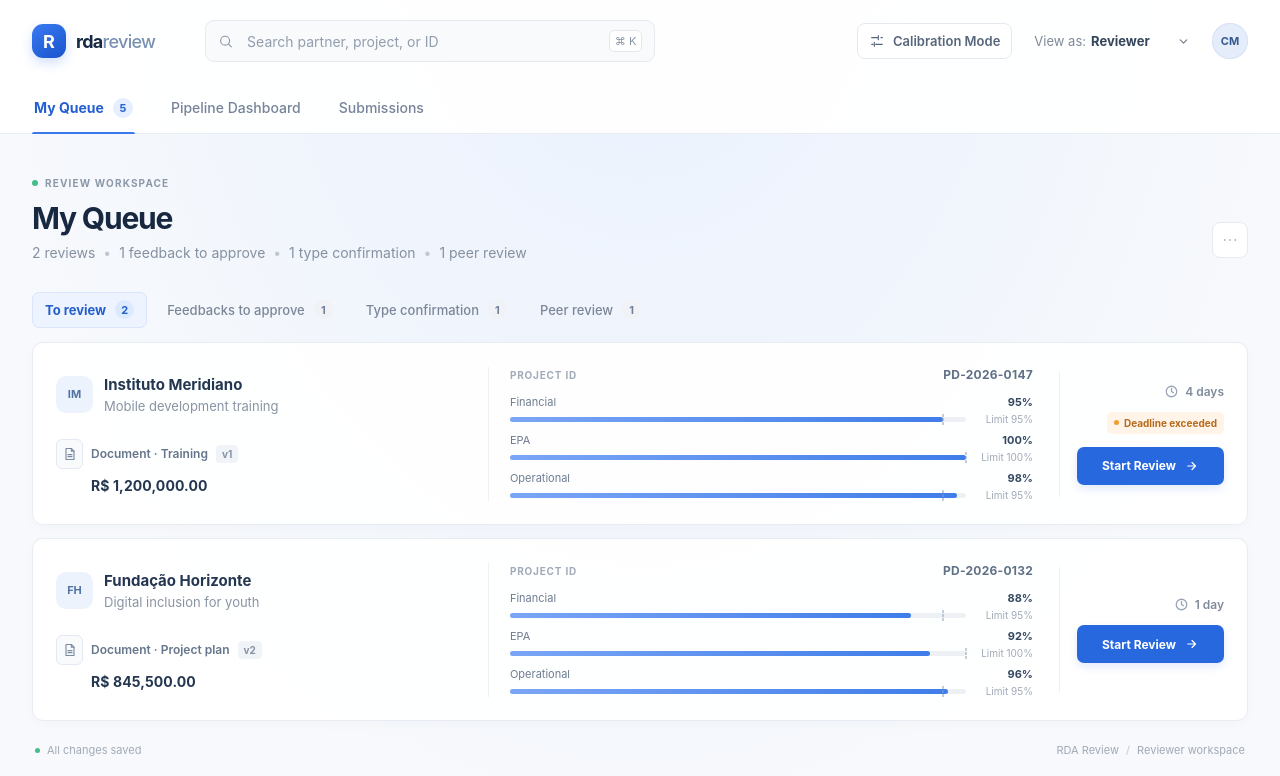
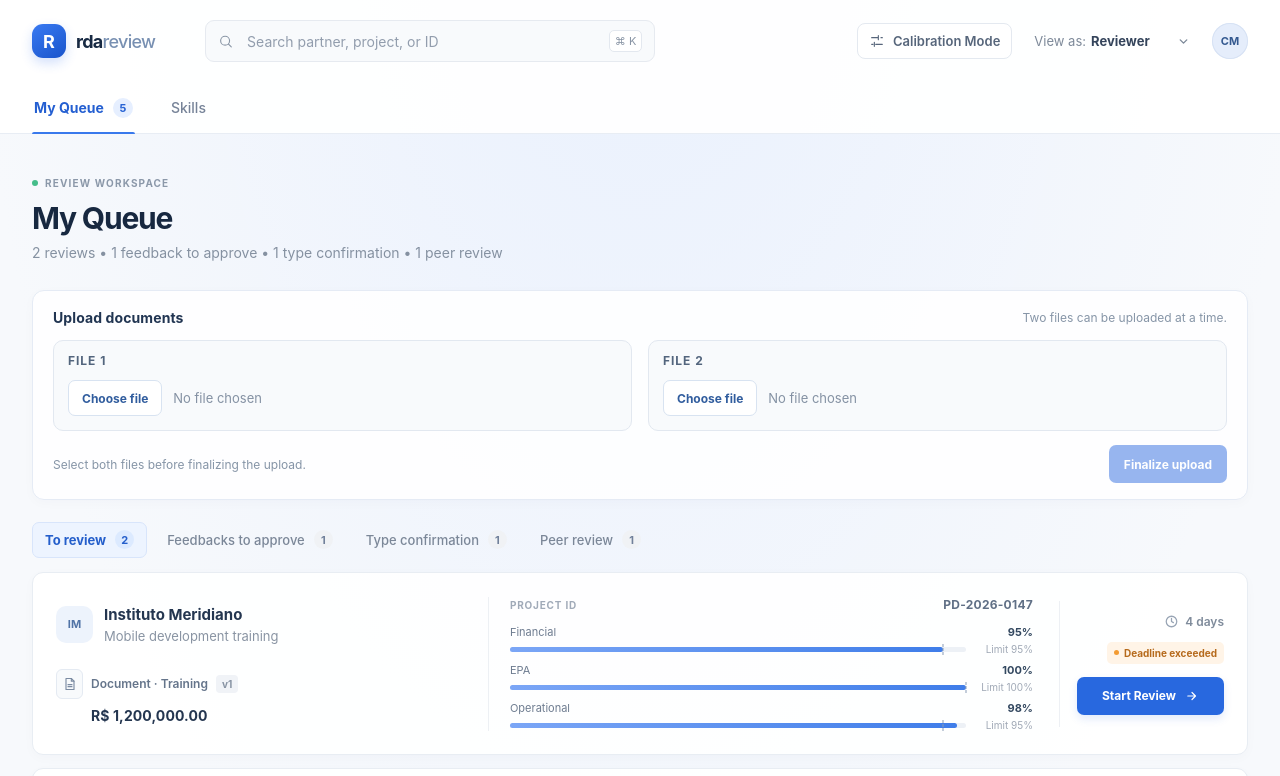
Before and after one commit to lucasvieira-ia/frontend_rda_poc, an Angular app: page / in a window 1280 px wide. Shown: the top 776 px of the page. Built offline with nearby package versions, Linux system fonts and the light colour scheme.

Commit message:
Generating more fileds

```diff
--- a/src/app/app.html
+++ b/src/app/app.html
@@ -57,10 +57,7 @@
         My Queue <span class="nav-badge">5</span>
       </button>
       <button class="primary-tab" type="button" role="tab" aria-selected="false">
-        Pipeline Dashboard
-      </button>
-      <button class="primary-tab" type="button" role="tab" aria-selected="false">
-        Submissions
+        Skills
       </button>
     </nav>
   </header>
@@ -70,22 +67,66 @@
       <div>
         <div class="eyebrow"><span class="eyebrow-dot"></span> REVIEW WORKSPACE</div>
         <h1>My Queue</h1>
-        <p class="summary">
-          2 reviews <span>•</span> 1 feedback to approve <span>•</span> 1 type confirmation
-          <span>•</span> 1 peer review
-        </p>
+        <p class="summary">{{ queueSummary() }}</p>
       </div>
-      <button class="queue-options" type="button" aria-label="Queue options">
-        <svg viewBox="0 0 24 24" aria-hidden="true">
-          <circle cx="5" cy="12" r="1"></circle>
-          <circle cx="12" cy="12" r="1"></circle>
-          <circle cx="19" cy="12" r="1"></circle>
-        </svg>
-      </button>
     </div>
 
+    <section class="upload-section" aria-label="Upload documents">
+      <div class="upload-header">
+        <h2>Upload documents</h2>
+        <span>Two files can be uploaded at a time.</span>
+      </div>
+
+      <div class="upload-grid">
+        <label class="upload-field">
+          <span class="upload-field-label">File 1</span>
+          <span class="file-picker">
+            <input
+              class="file-picker-input"
+              type="file"
+              accept=".pdf,.doc,.docx,.xlsx,.pptx,.txt"
+              aria-label="Choose the first document"
+              (change)="onFileSelected($event, 1)"
+            />
+            <span class="file-picker-button">Choose file</span>
+            <span class="file-picker-name">
+              {{ selectedFiles()[1]?.name || 'No file chosen' }}
+            </span>
+          </span>
+        </label>
+
+        <label class="upload-field">
+          <span class="upload-field-label">File 2</span>
+          <span class="file-picker">
+            <input
+              class="file-picker-input"
+              type="file"
+              accept=".pdf,.doc,.docx,.xlsx,.pptx,.txt"
+              aria-label="Choose the second document"
+              (change)="onFileSelected($event, 2)"
+            />
+            <span class="file-picker-button">Choose file</span>
+            <span class="file-picker-name">
+              {{ selectedFiles()[2]?.name || 'No file chosen' }}
+            </span>
+          </span>
+        </label>
+      </div>
+      <div class="upload-actions">
+        <span>Select both files before finalizing the upload.</span>
+        <button
+          class="finalize-upload"
+          type="button"
+          [disabled]="!selectedFiles()[1] || !selectedFiles()[2]"
+          (click)="finalizeUpload()"
+        >
+          Finalize upload
+        </button>
+      </div>
+    </section>
+
     <nav class="queue-tabs" aria-label="Filter queue" role="tablist">
-      @for (filter of queueFilters; track filter.key) {
+      @for (filter of queueFilters(); track filter.key) {
         <button
           class="queue-tab"
           type="button"
--- a/src/app/app.scss
+++ b/src/app/app.scss
@@ -104,7 +104,6 @@ button {
 .search-box svg,
 .calibration-button svg,
 .view-as svg,
-.queue-options svg,
 .file-icon svg,
 .clock-icon svg,
 .start-review svg,
@@ -331,28 +330,160 @@ h1 {
   color: #bdc6d2;
 }
 
-.queue-options {
-  display: grid;
-  width: 36px;
-  height: 36px;
-  place-items: center;
-  margin-bottom: 3px;
-  border: 1px solid #e7ebf1;
-  border-radius: 8px;
-  background: #fff;
-  color: #75849a;
+.upload-section {
+  margin-bottom: 20px;
+  padding: 18px 20px 16px;
+  border: 1px solid #e5ebf5;
+  border-radius: 12px;
+  background: rgba(255, 255, 255, 0.9);
+  box-shadow: 0 3px 12px rgba(29, 48, 76, 0.025);
 }
 
-.queue-options:hover {
-  border-color: #cbd7e8;
-  color: #34445b;
+.upload-header {
+  display: flex;
+  align-items: center;
+  justify-content: space-between;
+  gap: 16px;
+  margin-bottom: 14px;
 }
 
-.queue-options svg {
-  width: 18px;
-  height: 18px;
-  fill: currentColor;
-  stroke: none;
+.upload-header h2 {
+  color: #213552;
+  font-size: 14px;
+  font-weight: 700;
+  letter-spacing: 0.1px;
+}
+
+.upload-header span {
+  color: #8695a7;
+  font-size: 12px;
+}
+
+.upload-grid {
+  display: grid;
+  grid-template-columns: repeat(2, minmax(0, 1fr));
+  gap: 16px;
+}
+
+.upload-field {
+  position: relative;
+  display: block;
+  padding: 12px 14px;
+  border: 1px solid #e2e8f0;
+  border-radius: 10px;
+  background: #f8fafc;
+  color: #53657d;
+  cursor: pointer;
+  transition: border-color 160ms ease, box-shadow 160ms ease;
+}
+
+.upload-field:hover,
+.upload-field:focus-within {
+  border-color: #bfd4f8;
+}
+
+.upload-field:focus-within {
+  border-color: #9bbcf8;
+  box-shadow: 0 0 0 3px rgba(37, 99, 235, 0.09);
+}
+
+.upload-field-label {
+  display: block;
+  margin-bottom: 10px;
+  color: #53657d;
+  font-size: 12px;
+  font-weight: 700;
+  letter-spacing: 0.08em;
+  text-transform: uppercase;
+}
+
+.file-picker {
+  position: relative;
+  display: flex;
+  align-items: center;
+  gap: 11px;
+  min-width: 0;
+  min-height: 40px;
+}
+
+.file-picker-input {
+  position: absolute;
+  z-index: 1;
+  inset: 0;
+  width: 100%;
+  height: 100%;
+  opacity: 0;
+  cursor: pointer;
+}
+
+.file-picker-button {
+  display: inline-flex;
+  min-height: 36px;
+  flex: 0 0 auto;
+  align-items: center;
+  justify-content: center;
+  padding: 0 13px;
+  border: 1px solid #d8e3f1;
+  border-radius: 7px;
+  background: #fff;
+  color: #315d9e;
+  font-size: 12px;
+  font-weight: 700;
+  transition: background 140ms ease, border-color 140ms ease;
+}
+
+.upload-field:hover .file-picker-button,
+.upload-field:focus-within .file-picker-button {
+  border-color: #b8cef2;
+  background: #f5f8ff;
+}
+
+.file-picker-input:focus-visible + .file-picker-button {
+  outline: 2px solid #3979ec;
+  outline-offset: 2px;
+}
+
+.file-picker-name {
+  overflow: hidden;
+  min-width: 0;
+  color: #8491a3;
+  font-size: 13px;
+  text-overflow: ellipsis;
+  white-space: nowrap;
+}
+
+.upload-actions {
+  display: flex;
+  align-items: center;
+  justify-content: space-between;
+  gap: 14px;
+  margin-top: 14px;
+}
+
+.upload-actions > span {
+  color: #8695a7;
+  font-size: 12px;
+}
+
+.finalize-upload {
+  min-height: 38px;
+  padding: 0 15px;
+  border: 0;
+  border-radius: 7px;
+  background: #2868df;
+  color: #fff;
+  font-size: 12px;
+  font-weight: 700;
+  transition: background 140ms ease, opacity 140ms ease;
+}
+
+.finalize-upload:hover:not(:disabled) {
+  background: #1f58c7;
+}
+
+.finalize-upload:disabled {
+  cursor: not-allowed;
+  opacity: 0.48;
 }
 
 .queue-tabs {
@@ -847,6 +978,20 @@ h1 {
     line-height: 1.7;
   }
 
+  .upload-header {
+    align-items: flex-start;
+    flex-direction: column;
+  }
+
+  .upload-grid {
+    grid-template-columns: 1fr;
+  }
+
+  .upload-actions {
+    align-items: flex-start;
+    flex-direction: column;
+  }
+
   .review-card {
     grid-template-columns: 1fr auto;
     gap: 19px 14px;
--- a/src/app/app.ts
+++ b/src/app/app.ts
@@ -28,17 +28,14 @@ interface ReviewItem {
   templateUrl: './app.html',
 })
 export class App {
-  protected readonly queueFilters = [
-    { key: 'review', label: 'To review', count: 2 },
-    { key: 'feedback', label: 'Feedbacks to approve', count: 1 },
-    { key: 'confirmation', label: 'Type confirmation', count: 1 },
-    { key: 'peer', label: 'Peer review', count: 1 },
-  ] as const;
-
   protected readonly selectedQueue = signal<QueueCategory>('review');
   protected readonly searchTerm = signal('');
   protected readonly calibrationMode = signal(false);
   protected readonly startedReviewId = signal<string | null>(null);
+  protected readonly selectedFiles = signal<Record<number, File | null>>({
+    1: null,
+    2: null,
+  });
 
   private readonly reviewItems: ReviewItem[] = [
     {
@@ -128,6 +125,44 @@ export class App {
     },
   ];
 
+  protected readonly queueCounts = computed(() => {
+    const counts: Record<QueueCategory, number> = {
+      review: 0,
+      feedback: 0,
+      confirmation: 0,
+      peer: 0,
+    };
+
+    for (const item of this.reviewItems) {
+      counts[item.category] += 1;
+    }
+
+    return counts;
+  });
+
+  protected readonly queueFilters = computed(() => {
+    const counts = this.queueCounts();
+
+    return [
+      { key: 'review', label: 'To review', count: counts.review },
+      { key: 'feedback', label: 'Feedbacks to approve', count: counts.feedback },
+      { key: 'confirmation', label: 'Type confirmation', count: counts.confirmation },
+      { key: 'peer', label: 'Peer review', count: counts.peer },
+    ] as const;
+  });
+
+  protected readonly queueSummary = computed(() => {
+    const counts = this.queueCounts();
+    const summary = [
+      `${counts.review} ${counts.review === 1 ? 'review' : 'reviews'}`,
+      `${counts.feedback} ${counts.feedback === 1 ? 'feedback to approve' : 'feedbacks to approve'}`,
+      `${counts.confirmation} ${counts.confirmation === 1 ? 'type confirmation' : 'type confirmations'}`,
+      `${counts.peer} ${counts.peer === 1 ? 'peer review' : 'peer reviews'}`,
+    ];
+
+    return summary.join(' • ');
+  });
+
   protected readonly visibleItems = computed(() => {
     const query = this.searchTerm().trim().toLocaleLowerCase();
 
@@ -156,6 +191,32 @@ export class App {
     }
   }
 
+  protected onFileSelected(event: Event, fileSlot: number): void {
+    const input = event.target as HTMLInputElement | null;
+    const file = input?.files?.[0];
+
+    if (!file) {
+      return;
+    }
+
+    this.selectedFiles.update((files) => ({ ...files, [fileSlot]: file }));
+  }
+
+  protected finalizeUpload(): void {
+    const files = this.selectedFiles();
+
+    if (!files[1] || !files[2]) {
+      return;
+    }
+
+    this.reviewItems.unshift(
+      this.createUploadedReview(files[2], 2),
+      this.createUploadedReview(files[1], 1),
+    );
+    this.selectedFiles.set({ 1: null, 2: null });
+    this.selectedQueue.set('review');
+  }
+
   protected toggleCalibrationMode(): void {
     this.calibrationMode.update((enabled) => !enabled);
   }
@@ -163,4 +224,30 @@ export class App {
   protected startReview(itemId: string): void {
     this.startedReviewId.set(itemId);
   }
+
+  private createUploadedReview(file: File, fileSlot: number): ReviewItem {
+    const baseName = file.name.includes('.') ? file.name.split('.').slice(0, -1).join('.') : file.name;
+    const initials = (baseName || `Upload ${fileSlot}`)
+      .replace(/[^a-zA-Z0-9]/g, '')
+      .slice(0, 2)
+      .toUpperCase() || `U${fileSlot}`;
+
+    return {
+      id: `UP-${Date.now()}-${fileSlot}`,
+      organization: `Uploaded document ${fileSlot}`,
+      organizationInitials: initials,
+      project: `Submission ${fileSlot}`,
+      file: `Document · ${file.name}`,
+      amount: 'Pending review',
+      version: 'v1',
+      age: 'Just now',
+      overdue: false,
+      category: 'review',
+      metrics: [
+        { label: 'Financial', value: 0, limit: 95 },
+        { label: 'EPA', value: 0, limit: 100 },
+        { label: 'Operational', value: 0, limit: 95 },
+      ],
+    };
+  }
 }
```
